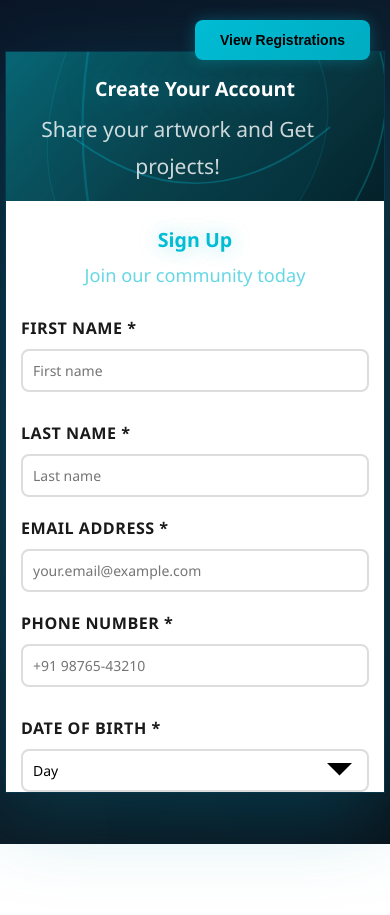
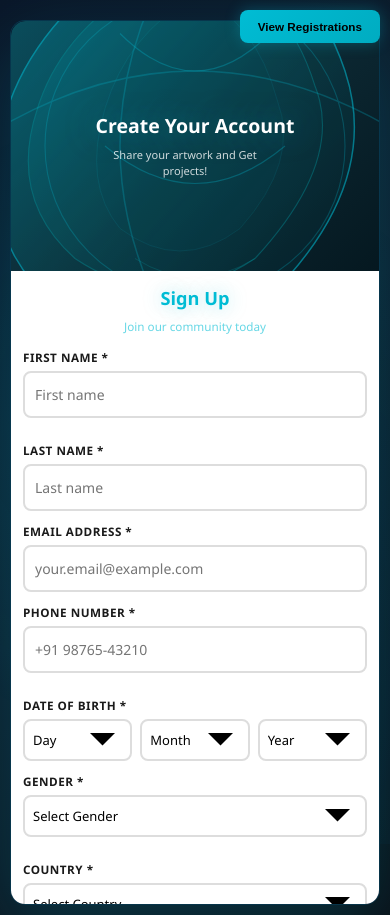
Before and after one commit to brundahd/RegistrationForm, a plain HTML site: page index.html in a window 390 px wide. Before the commit the page ends 844 px from the top, so only its background shows below. Drawn offline with nearby package versions, Linux system fonts and the light colour scheme.

Commit message:
Update index.html

```diff
--- a/index.html
+++ b/index.html
@@ -1,73 +1,12 @@
 <!DOCTYPE html>
 <html lang="en">
 <head>
+  <meta name="viewport" content="width=device-width, initial-scale=1.0">
   <meta charset="UTF-8">
-  <meta name="viewport" content="width=device-width, initial-scale=1.0">
   <title>Registration Form</title>
   <script src="https://code.jquery.com/jquery-3.6.0.min.js"></script>
 
   <style>
-    /* Remove max-width restrictions on mobile */
-@media (max-width: 768px) {
-  body {
-    font-size: 100%;
-    padding: 0 !important;
-    margin: 0 !important;
-  }
-
-  .container {
-    max-width: 100% !important;
-    width: 100vw !important;
-    height: auto !important;
-    flex-direction: column !important;
-    display: flex !important;
-    border-radius: 0 !important;
-    margin: 0 !important;
-  }
-
-  .image-section {
-    display: block !important;
-    width: 100% !important;
-    height: 200px !important;
-    padding: 20px 15px !important;
-    margin: 0 !important;
-  }
-
-  .image-section h2 {
-    font-size: 1.8em !important;
-    margin: 10px 0 !important;
-  }
-
-  .form-section {
-    width: 100% !important;
-    padding: 20px 15px !important;
-    height: auto !important;
-    overflow-y: auto !important;
-    max-height: 70vh !important;
-  }
-
-  .form-row {
-    grid-template-columns: 1fr !important;
-    gap: 10px !important;
-  }
-
-  h1 {
-    font-size: 1.8em !important;
-    margin: 10px 0 !important;
-  }
-
-  .btn-submit {
-    padding: 12px !important;
-    font-size: 1.1em !important;
-  }
-
-  input, select, textarea {
-    padding: 12px 10px !important;
-    font-size: 16px !important;
-  }
-}
-
-
     * {
       margin: 0;
       padding: 0;
@@ -84,7 +23,7 @@
       padding: 20px;
       position: relative;
       overflow: hidden;
-      font-size: 120%;
+      font-size: 16px;
     }
 
     body::before {
@@ -424,66 +363,214 @@
       box-shadow: 0 0 30px rgba(0, 188, 212, 0.5);
     }
 
-    @media (max-width: 768px) {
-      .container { flex-direction: column; height: auto; }
-      .form-row { grid-template-columns: 1fr; }
-      .dob-select-wrap { flex-direction: column; }
+    /* ===== MOBILE RESPONSIVE ===== */
+    @media (max-width: 1024px) {
+      .container {
+        height: auto;
+        flex-direction: column;
       }
-    /* Mobile Responsive Fix */
+
+      .image-section {
+        padding: 50px 30px;
+        min-height: 250px;
+        border-radius: 25px 25px 0 0;
+      }
+
+      .image-section h2 {
+        font-size: 2.5em;
+      }
+
+      .form-section {
+        padding: 40px 30px;
+      }
+
+      h1 {
+        font-size: 2.2em;
+      }
+    }
+
     @media (max-width: 768px) {
       body {
-    font-size: 14px !important;
-    padding: 5px !important;
+        font-size: 14px;
+        padding: 10px;
+        align-items: flex-start;
       }
 
       .container {
-    height: auto !important;
-    width: 100% !important;
-    max-width: 100% !important;
-    flex-direction: column !important;
-    border-radius: 0 !important;
-    padding: 0 !important;
-    margin: 0 !important;
+        width: 100%;
+        max-width: 100%;
+        height: auto;
+        flex-direction: column;
+        border-radius: 15px;
+        margin-top: 10px;
       }
 
       .image-section {
-    height: 140px !important;
-    padding: 15px !important;
-    border-radius: 0 !important;
-    width: 100% !important;
+        width: 100%;
+        height: 180px;
+        padding: 20px 15px;
+        border-radius: 15px 15px 0 0;
+        justify-content: center;
+      }
+
+      .image-section::before {
+        width: 600px;
+        height: 600px;
+      }
+
+      .image-section-content {
+        text-align: center;
       }
 
       .image-section h2 {
-    font-size: 1.4em !important;
+        font-size: 1.8em;
+        margin-bottom: 10px;
+      }
+
+      .image-section p {
+        font-size: 0.95em;
+        line-height: 1.4;
       }
 
       .form-section {
-    padding: 15px !important;
-    height: auto !important;
-    width: 100% !important;
+        width: 100%;
+        padding: 20px 15px;
+        height: auto;
+        max-height: 70vh;
       }
 
       h1 {
-    font-size: 1.4em !important;
-    margin: 10px 0 !important;
+        font-size: 1.6em;
+        margin-bottom: 8px;
+      }
+
+      .subtitle {
+        font-size: 0.9em;
+        margin-bottom: 15px;
+      }
+
+      .form-row {
+        grid-template-columns: 1fr;
+        gap: 12px;
+      }
+
+      .form-group {
+        margin-bottom: 12px;
+      }
+
+      label {
+        font-size: 0.9em;
+        margin-bottom: 6px;
+      }
+
+      input[type="text"],
+      input[type="email"],
+      input[type="tel"],
+      input[type="password"],
+      select,
+      textarea {
+        padding: 12px 10px;
+        font-size: 14px;
+      }
+
+      textarea {
+        min-height: 60px;
+      }
+
+      .dob-select-wrap {
+        flex-direction: row;
+        gap: 8px;
+      }
+
+      .dob-select-wrap select {
+        font-size: 13px;
+      }
+
+      .checkbox {
+        margin-top: 12px;
+        margin-bottom: 12px;
+      }
+
+      .checkbox input[type="checkbox"] {
+        width: 20px;
+        height: 20px;
+        margin-right: 10px;
+      }
+
+      .checkbox label {
+        font-size: 0.85em;
+      }
+
+      .btn-submit {
+        padding: 12px;
+        font-size: 1.1em;
+        margin-top: 12px;
+      }
+
+      .top-nav {
+        top: 10px;
+        right: 10px;
+      }
+
+      .nav-btn {
+        padding: 10px 18px;
+        font-size: 0.9em;
+      }
+
+      .modal-content {
+        margin: 20% auto;
+        padding: 30px;
+        max-width: 90%;
+      }
+
+      .success-icon {
+        font-size: 60px;
+        margin-bottom: 15px;
+      }
+
+      .modal-content h2 {
+        font-size: 1.8em;
+        margin-bottom: 20px;
+      }
+
+      .btn-close {
+        padding: 12px 30px;
+        font-size: 1em;
+      }
+    }
+
+    @media (max-width: 480px) {
+      body {
+        font-size: 13px;
+      }
+
+      .image-section {
+        height: 150px;
+        padding: 15px 10px;
+      }
+
+      .image-section h2 {
+        font-size: 1.5em;
+      }
+
+      .image-section p {
+        font-size: 0.85em;
+      }
+
+      .form-section {
+        padding: 15px 12px;
+        max-height: 75vh;
+      }
+
+      h1 {
+        font-size: 1.4em;
       }
 
       input, select, textarea {
-    font-size: 14px !important;
-    padding: 10px !important;
-    width: 100% !important;
-  }
-
-  .btn-submit {
-    font-size: 1em !important;
-    padding: 12px !important;
-  }
-
-  .form-row {
-    grid-template-columns: 1fr !important;
+        padding: 10px 8px;
+        font-size: 13px;
       }
     }
-
   </style>
 </head>
 <body>
@@ -608,7 +695,7 @@
           <label for="terms">I agree to Terms & Conditions</label>
         </div>
 
-        <button type="submit" class="btn-submit">Create Account </button>
+        <button type="submit" class="btn-submit">Create Account</button>
       </form>
     </div>
   </div>
```
Lines whose indentation alone changed are shown as unchanged.
